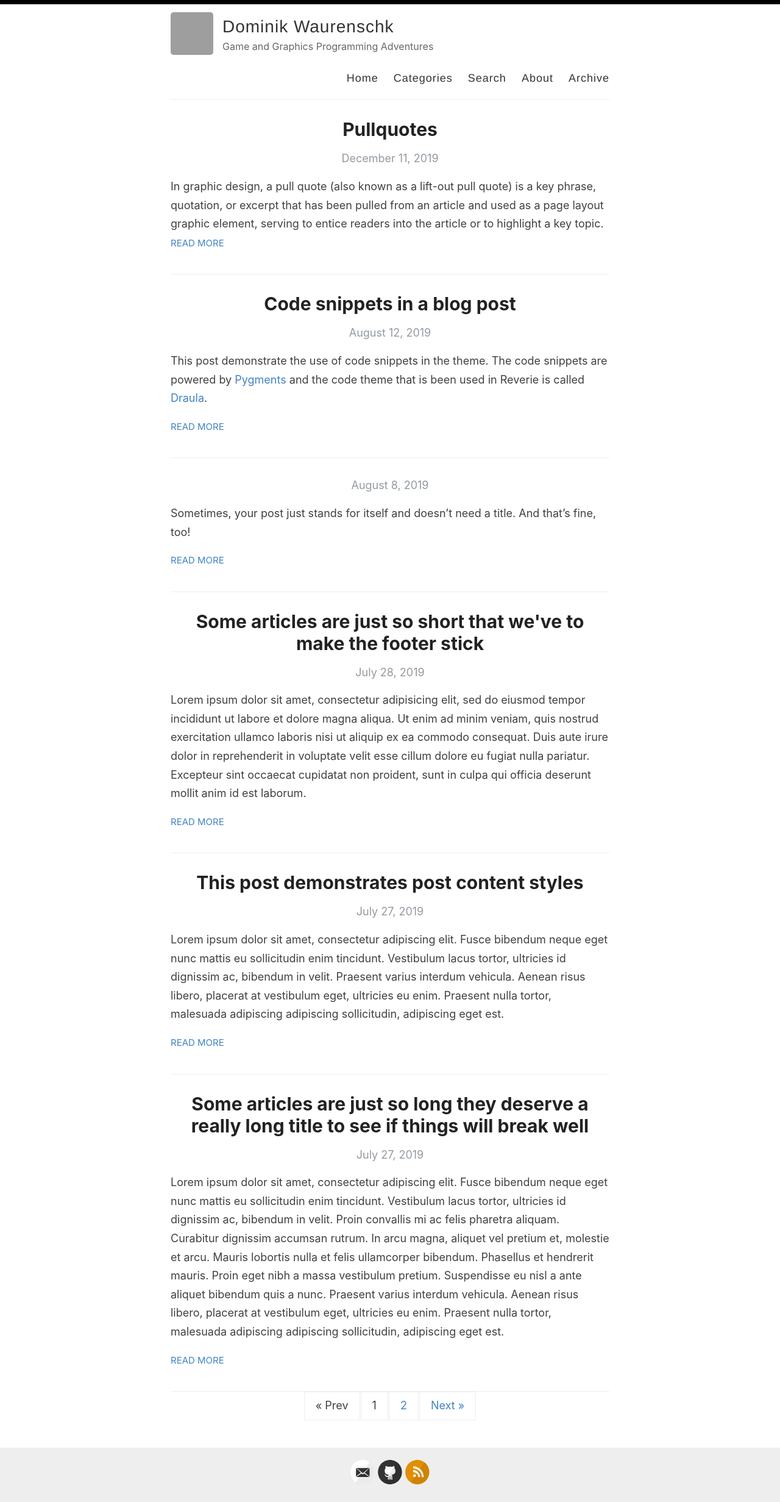
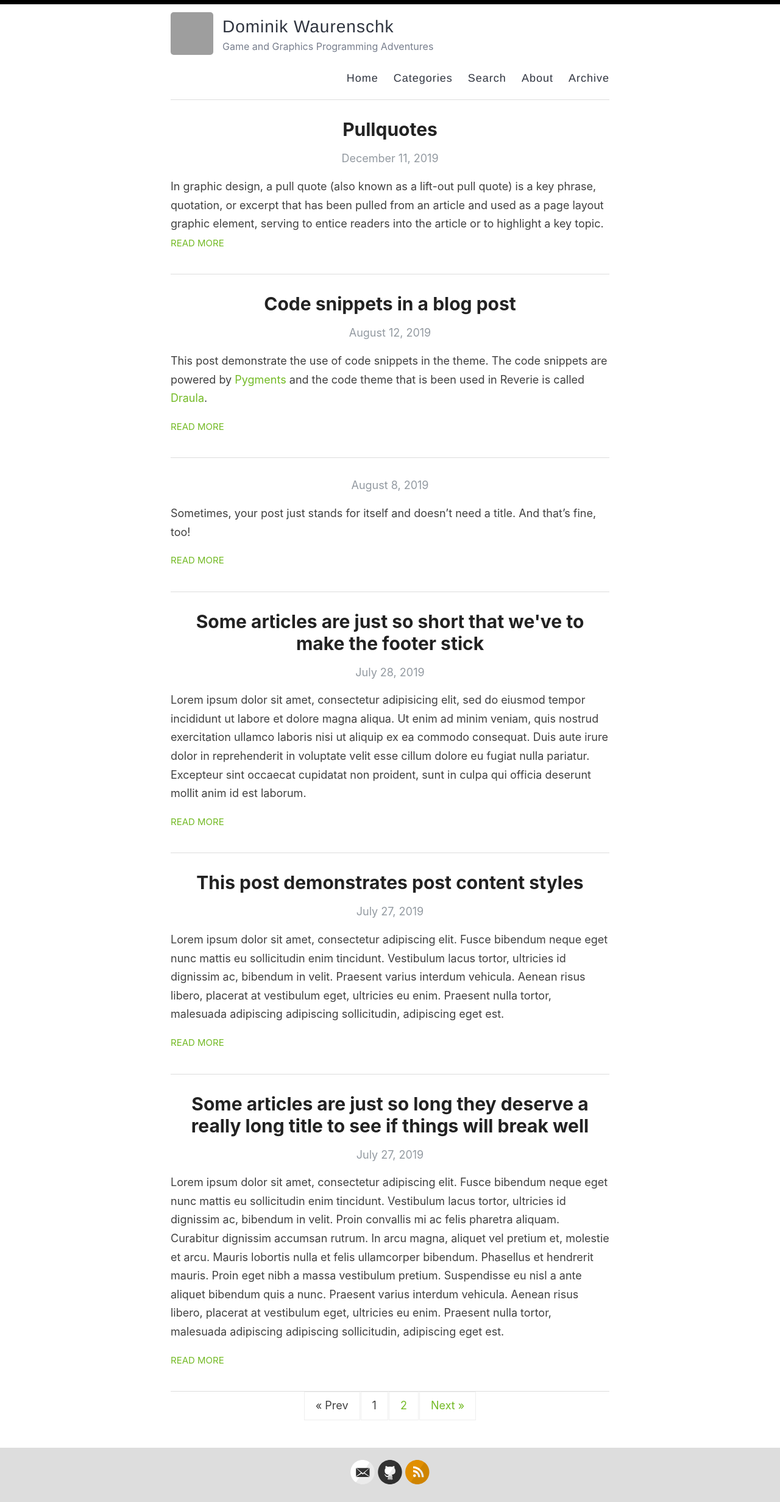
Before and after one commit to DasCapschen/dascapschen.github.io, a Jekyll site: the page built from index.html, in a window 1280 px wide. Shown: the whole page at 61% size. Built offline with Jekyll 4.4.1, drawn with Linux system fonts in a browser that asks for light colours; some web fonts are replaced; the list of posts is cut into pages by our own code; grey boxes are pictures that could not be loaded.

Commit message:
update colors for fun

```diff
--- a/_sass/_variables.scss
+++ b/_sass/_variables.scss
@@ -4,15 +4,22 @@
 //
 
 // Colors
-$blue: #4183C4;
+$blue: #73ba25;
+
+// greens #6da741 #73ba25
+// blues #173f4f #00a489 #35b9ab #4183C4
+// grays #222222 #292d2e #2f343a #484e50 #5f676a
+// blue-grays #2f343f #373d47 #777e8d
+// reds #e53935
 
 // Grays
 $black: #000;
 $darkerGray: #222;
-$darkGray: #333;
-$gray: #666;
-$lightGray: #eee;
+$darkGray: #2f343f;
+$gray: #777e8d;
+$lightGray: #ddd;
 $white: #fff;
+
 
 // Font stacks
 $helvetica: "Fira Sans", Helvetica, Arial, sans-serif;
```
